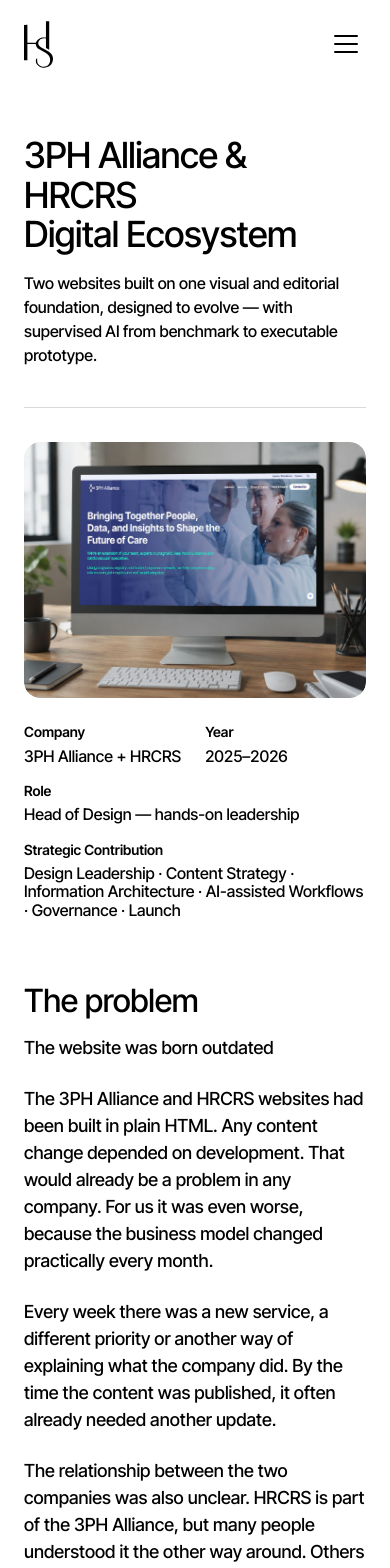
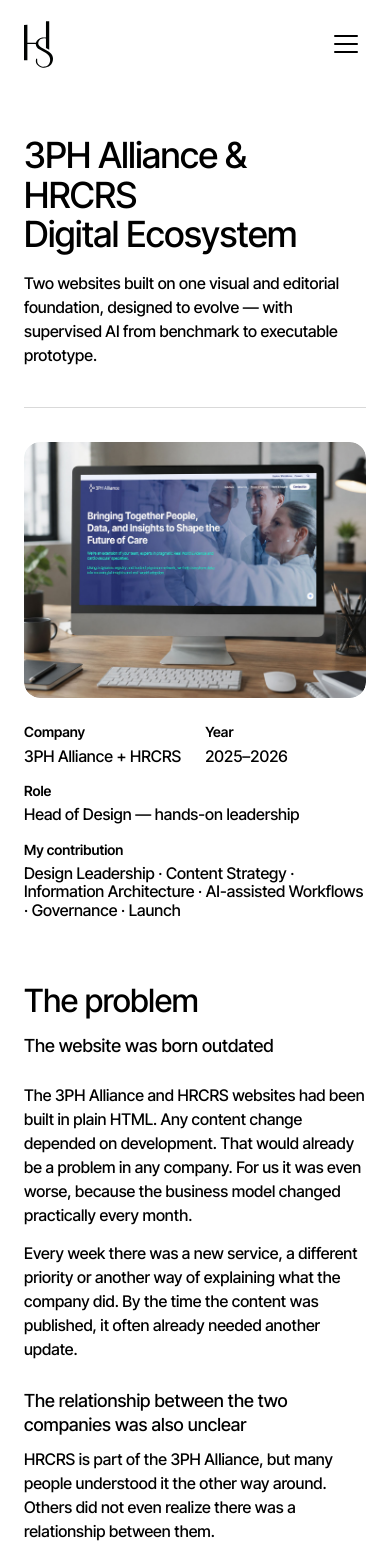
Before and after one commit to rikicx/portfolio-henrique, a React (Vite) app: page /en/work/3ph-hrcrs-digital-ecosystem in a window 390 px wide. Shown: the top 1568 px of the page. Built offline with nearby package versions, Linux system fonts and the light colour scheme.

Commit message:
feat: refine 3PH case editorial rhythm

```diff
--- a/src/content/en/case-3ph-hrcrs.js
+++ b/src/content/en/case-3ph-hrcrs.js
@@ -22,7 +22,7 @@ export default {
       { label: 'Role', value: 'Head of Design — hands-on leadership' },
     ],
     strategic: {
-      label: 'Strategic Contribution',
+      label: 'My contribution',
       value:
         'Design Leadership · Content Strategy · Information Architecture · AI-assisted Workflows · Governance · Launch',
     },
@@ -30,11 +30,25 @@ export default {
   problem: {
     label: 'The problem',
     title: 'The website was born outdated',
+    blocks: [
+      {
         paragraphs: [
           'The 3PH Alliance and HRCRS websites had been built in plain HTML. Any content change depended on development. That would already be a problem in any company. For us it was even worse, because the business model changed practically every month.',
           'Every week there was a new service, a different priority or another way of explaining what the company did. By the time the content was published, it often already needed another update.',
-      'The relationship between the two companies was also unclear. HRCRS is part of the 3PH Alliance, but many people understood it the other way around. Others did not even realize there was a relationship between them.',
-      'The work also began under schedule pressure. Beyond redesigning the experience, we would need to organize a discourse that was still evolving and create a sustainable way to publish its next versions.',
+        ],
+      },
+      {
+        heading: 'The relationship between the two companies was also unclear',
+        paragraphs: [
+          'HRCRS is part of the 3PH Alliance, but many people understood it the other way around. Others did not even realize there was a relationship between them.',
+        ],
+      },
+      {
+        heading: 'The work also began under schedule pressure',
+        paragraphs: [
+          'Beyond redesigning the experience, we would need to organize a discourse that was still evolving and create a sustainable way to publish its next versions.',
+        ],
+      },
     ],
   },
   centralQuestion: {
@@ -49,11 +63,25 @@ export default {
       'Structural benchmark using defined criteria to identify recurring patterns across pages in the sector.',
     kicker: 'First, we needed to organize the discourse',
     title: 'Comparing the sector with verifiable criteria',
-    paragraphs: [
+    introParagraphs: [
       'We already knew the main competitors. The challenge was not deciding who to observe, but comparing the websites consistently. Before collecting anything, we defined the analysis criteria: navigation structure, menu organization, reading time, recurring patterns and the way services and differentiators were presented.',
       'We turned those criteria into a prompt used with Claude. The model navigated public competitor information and organized a first analysis in Markdown, recording website structure and the source of each finding. Page captures complemented the reference material.',
-      'We did not treat the document as a finished conclusion. We returned to the websites to verify findings, complete partial extractions and correct interpretations that went beyond what the source supported. When an interpretation was plausible but could not be proved, it stayed explicitly marked as “apparent.” When there was not enough support, we removed it.',
-      'This shifted the manual work away from collecting every competitor in full and toward verification, correction and gap filling. The benchmark gave us a common basis for discussing content and navigation without turning AI inferences into facts.',
+    ],
+    reviewBlocks: [
+      {
+        heading: 'We did not treat the document as a finished conclusion',
+        paragraphs: [
+          'We returned to the websites to verify findings, complete partial extractions and correct interpretations that went beyond what the source supported.',
+          'When an interpretation was plausible but could not be proved, it stayed explicitly marked as “apparent.” When there was not enough support, we removed it.',
+        ],
+      },
+      {
+        heading: 'Without turning AI inferences into facts',
+        paragraphs: [
+          'This shifted the manual work away from collecting every competitor in full and toward verification, correction and gap filling.',
+          'The benchmark gave us a common basis for discussing content and navigation.',
+        ],
+      },
     ],
     evidence: {
       label: 'Image pending: benchmark with sources and review',
@@ -63,12 +91,33 @@ export default {
   },
   contentStructure: {
     title: 'Turning a sales presentation into an experience that could stand on its own',
+    blocks: [
+      {
+        heading: 'The website had already reached the project under schedule pressure',
         paragraphs: [
-      'The website had already reached the project under schedule pressure. Content production was not part of Design’s original scope, but the area needed to absorb it for the delivery to move forward.',
-      'We used sales decks, the brand guidelines and examples of the company’s language as sources. These were institutional and commercial materials; no patient data or other sensitive information entered this workflow. Before requesting copy proposals, we asked the AI to explain the business model in its own words. The team compared that interpretation with the materials and its business knowledge, correcting inconsistencies before moving on.',
-      'For each page, we explored two or three content alternatives. Every block had to respond coherently to three criteria: narrative purpose, target emotion and core message. When a proposal did not sustain the intended storytelling, we adjusted the context and instructions and started another creation or adaptation round.',
+          'Content production was not part of Design’s original scope, but the area needed to absorb it for the delivery to move forward.',
+        ],
+      },
+      {
+        heading: 'Sales decks, brand guidelines and examples of the company’s language',
+        paragraphs: [
+          'These were institutional and commercial materials; no patient data or other sensitive information entered this workflow.',
+          'Before requesting copy proposals, we asked the AI to explain the business model in its own words. The team compared that interpretation with the materials and its business knowledge, correcting inconsistencies before moving on.',
+        ],
+      },
+      {
+        heading: 'Narrative purpose, target emotion and core message',
+        paragraphs: [
+          'For each page, we explored two or three content alternatives. Every block had to respond coherently to those three criteria. When a proposal did not sustain the intended storytelling, we adjusted the context and instructions and started another creation or adaptation round.',
           'AI produced first alternatives; Design refined them and selected a direction. Once that path had been chosen, Marketing and Sales leadership reviewed and validated the content.',
+        ],
+      },
+      {
+        emphasis: true,
+        paragraphs: [
           'That distinction mattered: a slide deck has someone presenting it. The website needed to communicate the same value proposition to a broader audience without relying on the context of a meeting.',
+        ],
+      },
     ],
     lightboxOpenAriaLabel: 'Enlarge content architecture',
     imgAlt:
@@ -83,10 +132,27 @@ export default {
       'The websites needed to feel like part of the same organization without looking like copies of each other. My team created a Design System from scratch, sharing colors, typography, spacing, components and interaction patterns.',
       'The visual foundation was the same. What changed was the discourse, the tone and the way each company presented its services. My role was to guide those decisions and keep the two experiences coherent.',
     ],
-    aiParagraphs: [
-      'Once that foundation and its components were available in Figma, I centralized the operation of Claude Code connected to the file through Figma MCP. Using the content and direction we had already defined, the model suggested possible page compositions. AI did not create the Design System or determine the final solution: we treated its proposals as layout hypotheses.',
+    aiBlocks: [
+      {
+        heading: 'Layout hypotheses',
+        paragraphs: [
+          'Once that foundation and its components were available in Figma, I centralized the operation of Claude Code connected to the file through Figma MCP. Using the content and direction we had already defined, the model suggested possible page compositions.',
+          'AI did not create the Design System or determine the final solution: we treated its proposals as layout hypotheses.',
+        ],
+      },
+      {
+        heading: 'Exploration, refinement and QA',
+        paragraphs: [
           'The designers led the exploration, refinement and delivery of the layouts, as well as QA, with frequent alignment throughout the process. I reviewed the material before higher-risk discussions.',
-      'We discussed the refined proposals with C-level leaders, stakeholders and Marketing. The criterion was not visual preference. We assessed whether each direction preserved the narrative used in sales presentations while remaining self-explanatory for someone arriving at the website without prior context.',
+        ],
+      },
+      {
+        heading: 'The criterion was not visual preference',
+        paragraphs: [
+          'We discussed the refined proposals with C-level leaders, stakeholders and Marketing.',
+          'We assessed whether each direction preserved the narrative used in sales presentations while remaining self-explanatory for someone arriving at the website without prior context.',
+        ],
+      },
     ],
     imgAlt:
       'Design System shared between the 3PH Alliance and HRCRS websites, with colors, typography, components and interaction patterns',
@@ -115,24 +181,65 @@ export default {
     caption:
       'Weekly ceremonies connecting stakeholders, Technology, Design and Scientific Affairs around decisions and next steps.',
     title: 'Keeping the project moving was also part of the job',
+    blocks: [
+      {
         paragraphs: [
           'Demands arrived with urgency, but decisions involved different areas and leadership levels.',
+        ],
+      },
+      {
+        heading: 'Higher-risk points',
+        paragraphs: [
           'As a hands-on Head, I delegated exploration, layout delivery and much of the QA to the designers, with frequent alignment. I personally took on the higher-risk points: reviewing the analysis, leading the content architecture, operating the Claude Code–Figma workflow, reviewing what would be presented and leading conversations with C-level leaders and stakeholders.',
+        ],
+      },
+      {
+        heading: 'Prepared decisions',
+        paragraphs: [
           'To keep the project from stalling, I organized weekly status meetings with the context summarized, the available options and a clear recommendation.',
           'Instead of bringing open problems to the meetings, I brought prepared decisions.',
+        ],
+      },
+      {
+        heading: 'Interface between Design and the contractor',
+        paragraphs: [
           'After decisions were made, I also acted as the interface between Design and the contractor, following what would be delivered and making sure the solution worked in the real environment.',
+        ],
+      },
     ],
   },
   implementation: {
     title: 'From Figma to an executable prototype',
-    introParagraphs: [
+    introBlocks: [
+      {
+        paragraphs: [
           'Figma remained the visual reference for the project, but the handoff was not limited to static screens. With Claude Code connected to Figma through MCP, we turned the approved layouts into an executable prototype that complemented the Design file.',
-      'The prototype had no front-end, back-end or CMS integration and was not treated as production code. Before handoff, the team visually compared the result with Figma and tested it at different resolutions and on different devices. We corrected inconsistencies before the material reached the contractor.',
         ],
-    continuationParagraphs: [
+      },
+      {
+        heading: 'It was not production code',
+        paragraphs: [
+          'The prototype had no front-end, back-end or CMS integration and was not treated as production code.',
+          'Before handoff, the team visually compared the result with Figma and tested it at different resolutions and on different devices. We corrected inconsistencies before the material reached the contractor.',
+        ],
+      },
+    ],
+    continuationBlocks: [
+      {
+        heading: 'Complementary references',
+        paragraphs: [
           'The contractor received Figma and the prototype as complementary references. They could reuse parts of its structure instead of starting from static screens alone, while taking responsibility for routes, back-end functionality and CMS integration. This made the transition to implementation more direct.',
           'My team stayed close throughout implementation, following responsiveness, search, forms, CMS and visual adjustments. I coordinated communication between the contractor, Technology, Design and stakeholders, as well as QA and validation rounds before each release.',
-      'The same rule applied at every stage: an AI output advanced only after the appropriate checkpoint — source verification in the benchmark, editorial review and business validation for content, Design refinement for layouts or visual testing for the prototype. AI accelerated exploration and translation between artifacts; responsibility for decisions remained with people.',
+        ],
+      },
+      {
+        heading: 'The same rule applied at every stage',
+        emphasis: true,
+        paragraphs: [
+          'An AI output advanced only after the appropriate checkpoint — source verification in the benchmark, editorial review and business validation for content, Design refinement for layouts or visual testing for the prototype.',
+          'AI accelerated exploration and translation between artifacts; responsibility for decisions remained with people.',
+        ],
+      },
     ],
     evidence: {
       label: 'Image pending: executable prototype at different resolutions',
--- a/src/pages/cases/ThreePHHrcrsPage.jsx
+++ b/src/pages/cases/ThreePHHrcrsPage.jsx
@@ -37,6 +37,28 @@ function EvidencePlaceholder({ evidence, className = '' }) {
       </div>
       <figcaption className={styles.caption}>{evidence.caption}</figcaption>
     </figure>
+  )
+}
+
+function EditorialBlocks({ blocks, className = '' }) {
+  return (
+    <div className={`${styles.editorialBlocks} ${className}`.trim()}>
+      {blocks.map((block, index) => (
+        <div
+          key={block.heading || index}
+          className={`${styles.editorialBlock} ${block.emphasis ? styles.editorialBlockEmphasis : ''}`.trim()}
+        >
+          {block.heading && (
+            <h3 className={styles.editorialLead}>{block.heading}</h3>
+          )}
+          <div className={styles.editorialParagraphs}>
+            {block.paragraphs.map((paragraph, paragraphIndex) => (
+              <p key={paragraphIndex}>{paragraph}</p>
+            ))}
+          </div>
+        </div>
+      ))}
+    </div>
   )
 }
 
@@ -121,10 +143,8 @@ export default function ThreePHHrcrsPage() {
               {c.problem.label}
             </h2>
             <div className={styles.problemaText}>
-              <p>{c.problem.title}</p>
-              {c.problem.paragraphs.map((paragraph, index) => (
-                <p key={index}>{paragraph}</p>
-              ))}
+              <h3 className={styles.editorialSectionLead}>{c.problem.title}</h3>
+              <EditorialBlocks blocks={c.problem.blocks} />
             </div>
           </div>
         </div>
@@ -164,18 +184,17 @@ export default function ThreePHHrcrsPage() {
                 {c.benchmark.title}
               </h2>
               <div className={styles.bodyTextBlock}>
-                {c.benchmark.paragraphs.slice(0, 2).map((paragraph, index) => (
+                {c.benchmark.introParagraphs.map((paragraph, index) => (
                   <p key={index}>{paragraph}</p>
                 ))}
               </div>
             </div>
           </div>
           <div className={styles.benchmarkReviewLayout}>
-            <div className={`${styles.bodyTextBlock} ${styles.benchmarkReviewText}`}>
-              {c.benchmark.paragraphs.slice(2).map((paragraph, index) => (
-                <p key={index}>{paragraph}</p>
-              ))}
-            </div>
+            <EditorialBlocks
+              blocks={c.benchmark.reviewBlocks}
+              className={styles.benchmarkReviewText}
+            />
             <EvidencePlaceholder
               evidence={c.benchmark.evidence}
               className={styles.benchmarkEvidence}
@@ -192,11 +211,7 @@ export default function ThreePHHrcrsPage() {
               <h2 id="content-structure-title" className={styles.sectionHeading}>
                 {c.contentStructure.title}
               </h2>
-              <div className={styles.bodyTextBlock}>
-                {c.contentStructure.paragraphs.map((paragraph, index) => (
-                  <p key={index}>{paragraph}</p>
-                ))}
-              </div>
+              <EditorialBlocks blocks={c.contentStructure.blocks} />
             </div>
             <figure className={styles.contentStructureFigure}>
               <button
@@ -246,11 +261,10 @@ export default function ThreePHHrcrsPage() {
               evidence={c.designSystem.evidence}
               className={styles.designSystemEvidence}
             />
-            <div className={`${styles.bodyTextBlockWide} ${styles.designSystemAiText}`}>
-              {c.designSystem.aiParagraphs.map((paragraph, index) => (
-                <p key={index}>{paragraph}</p>
-              ))}
-            </div>
+            <EditorialBlocks
+              blocks={c.designSystem.aiBlocks}
+              className={styles.designSystemAiText}
+            />
           </div>
         </div>
       </RevealSection>
@@ -301,11 +315,7 @@ export default function ThreePHHrcrsPage() {
               <h2 id="governance-title" className={styles.sectionHeading}>
                 {c.governance.title}
               </h2>
-              <div className={styles.bodyTextBlock}>
-                {c.governance.paragraphs.map((paragraph, index) => (
-                  <p key={index}>{paragraph}</p>
-                ))}
-              </div>
+              <EditorialBlocks blocks={c.governance.blocks} />
             </div>
           </div>
         </div>
@@ -330,17 +340,15 @@ export default function ThreePHHrcrsPage() {
                   className={styles.webflowLogo}
                 />
               </div>
-              <div className={styles.implementationText}>
-                {c.implementation.introParagraphs.map((paragraph, index) => (
-                  <p key={index}>{paragraph}</p>
-                ))}
-              </div>
+              <EditorialBlocks
+                blocks={c.implementation.introBlocks}
+                className={styles.implementationText}
+              />
             </div>
-            <div className={`${styles.implementationText} ${styles.implementationContinuation}`}>
-              {c.implementation.continuationParagraphs.map((paragraph, index) => (
-                <p key={index}>{paragraph}</p>
-              ))}
-            </div>
+            <EditorialBlocks
+              blocks={c.implementation.continuationBlocks}
+              className={`${styles.implementationText} ${styles.implementationContinuation}`}
+            />
           </div>
         </div>
       </RevealSection>
--- a/src/pages/cases/ThreePHHrcrsPage.module.css
+++ b/src/pages/cases/ThreePHHrcrsPage.module.css
@@ -288,7 +288,7 @@
   display: grid;
   grid-template-columns: minmax(0, 1fr) minmax(0, 1fr);
   gap: 24px;
-  align-items: center;
+  align-items: start;
   margin-top: 48px;
 }
 
@@ -378,9 +378,9 @@
 .designSystemAiLayout {
   display: grid;
   grid-template-columns: minmax(0, 1fr) minmax(0, 1fr);
-  grid-template-areas: "copy evidence";
+  grid-template-areas: "evidence copy";
   gap: 48px;
-  align-items: center;
+  align-items: start;
   margin-top: 48px;
 }
 
@@ -472,7 +472,7 @@
   display: grid;
   grid-template-columns: minmax(0, 1fr) minmax(0, 1fr);
   gap: 40px 48px;
-  align-items: center;
+  align-items: start;
 }
 
 .implementationBox {
@@ -1429,7 +1429,7 @@
     gap: 6px;
   }
 
-  /* Atuação Estratégica ocupa toda a largura. */
+  /* Minha atuação ocupa toda a largura. */
   .metaItem:nth-child(4) {
     grid-column: 1 / -1;
   }
@@ -2074,8 +2074,8 @@
 }
 
 .benchmarkEvidence {
-  width: 76%;
-  margin: 0 0 0 auto;
+  width: 100%;
+  margin: 0;
 }
 
 .benchmarkEvidence .evidencePlaceholder {
@@ -2089,8 +2089,8 @@
 
 .designSystemEvidence {
   grid-area: evidence;
-  width: 92%;
-  justify-self: end;
+  width: 100%;
+  justify-self: stretch;
 }
 
 .designSystemEvidence .evidencePlaceholder {
@@ -2143,8 +2143,8 @@
 
   .benchmarkEvidence {
     order: 1;
-    width: 82%;
-    margin: 0 0 0 auto;
+    width: 100%;
+    margin: 0;
   }
 
   .benchmarkText .bodyTextBlock {
@@ -2198,8 +2198,8 @@
 
   .implementationEvidence {
     order: 1;
-    width: 88%;
-    margin: 0 auto;
+    width: 100%;
+    margin: 0;
   }
 
   .implementationBox {
@@ -2222,8 +2222,8 @@
 @media (min-width: 769px) and (max-width: 1024px) {
   .benchmarkEvidence {
     order: 1;
-    width: 64%;
-    margin: 0 0 0 auto;
+    width: 100%;
+    margin: 0;
   }
 
   .benchmarkText .bodyTextBlock {
@@ -2262,10 +2262,14 @@
 
   .designSystemAiLayout {
     order: 4;
+    display: flex;
+    flex-direction: column;
+    gap: 24px;
     margin-top: 32px;
   }
 
   .designSystemAiText {
+    order: 2;
     margin: 0;
   }
 
@@ -2277,8 +2281,8 @@
 
   .implementationEvidence {
     order: 1;
-    width: 68%;
-    margin: 0 auto;
+    width: 100%;
+    margin: 0;
   }
 
   .implementationBox {
@@ -2290,3 +2294,190 @@
     margin-top: 0;
   }
 }
+
+/* ─── Ritmo editorial ───────────────────────────────────────────────────── */
+.editorialSectionLead,
+.editorialLead {
+  margin: 0;
+  color: var(--color-text-primary);
+  font-size: 24px;
+  font-weight: 500;
+  line-height: 1.25;
+  letter-spacing: -0.24px;
+}
+
+.editorialBlocks {
+  display: flex;
+  flex-direction: column;
+  gap: 36px;
+  min-width: 0;
+}
+
+.editorialBlock {
+  display: flex;
+  flex-direction: column;
+  gap: 12px;
+  min-width: 0;
+}
+
+.editorialParagraphs {
+  display: flex;
+  flex-direction: column;
+  gap: 16px;
+}
+
+.editorialParagraphs p {
+  margin: 0;
+  color: var(--color-text-primary);
+  font-size: 20px;
+  font-weight: 500;
+  line-height: 1.45;
+}
+
+.editorialBlockEmphasis {
+  padding-top: 24px;
+  border-top: 1px solid var(--color-border-subtle);
+}
+
+.problemaText .editorialBlocks {
+  max-width: 900px;
+}
+
+.implementationBox .editorialBlocks {
+  max-width: 943px;
+  gap: 24px;
+}
+
+@media (max-width: 768px) {
+  .editorialSectionLead,
+  .editorialLead {
+    font-size: 18px;
+    line-height: 1.35;
+    letter-spacing: 0;
+  }
+
+  .editorialBlocks {
+    gap: 28px;
+  }
+
+  .editorialBlock {
+    gap: 10px;
+  }
+
+  .editorialParagraphs {
+    gap: 14px;
+  }
+
+  .editorialParagraphs p {
+    font-size: 16px;
+    line-height: 1.5;
+  }
+
+  .editorialBlockEmphasis {
+    padding-top: 20px;
+  }
+
+  .problemaText .editorialBlocks,
+  .implementationBox .editorialBlocks {
+    max-width: none;
+  }
+
+  .implementationBox .editorialBlocks {
+    gap: 24px;
+  }
+}
+
+@media (min-width: 769px) and (max-width: 1024px) {
+  .editorialSectionLead,
+  .editorialLead {
+    font-size: 22px;
+    line-height: 1.3;
+    letter-spacing: -0.22px;
+  }
+
+  .editorialBlocks {
+    gap: 32px;
+  }
+
+  .editorialParagraphs p {
+    font-size: 18px;
+    line-height: 1.5;
+  }
+
+  .problemaText .editorialBlocks,
+  .implementationBox .editorialBlocks {
+    max-width: none;
+  }
+}
+
+/* O problema — distribui o conteúdo sem alongar a barra editorial em telas largas. */
+@media (min-width: 1025px) and (max-width: 1279px) {
+  .problemaSection .problemaText {
+    padding: 40px 48px;
+  }
+
+  .problemaSection .problemaText > .editorialBlocks {
+    max-width: 820px;
+    gap: 28px;
+  }
+}
+
+@media (min-width: 1280px) {
+  .problemaSection .problemaText {
+    justify-content: flex-start;
+    gap: 24px;
+    padding: 40px 48px;
+  }
+
+  .problemaSection .problemaText > .editorialBlocks {
+    display: grid;
+    grid-template-columns: minmax(0, 1.08fr) minmax(0, 0.92fr);
+    gap: 24px 48px;
+    width: 100%;
+    max-width: none;
+    align-items: start;
+  }
+
+  .problemaSection .editorialBlock:first-child {
+    grid-column: 1;
+    grid-row: 1 / span 2;
+  }
+
+  .problemaSection .editorialBlock:nth-child(2) {
+    grid-column: 2;
+    grid-row: 1;
+  }
+
+  .problemaSection .editorialBlock:nth-child(3) {
+    grid-column: 2;
+    grid-row: 2;
+  }
+}
+
+@media (max-width: 768px) {
+  .problemaSection .editorialParagraphs p {
+    font-size: 16px;
+    line-height: 1.5;
+  }
+
+  .contentStructureText > .editorialBlocks {
+    order: 3;
+    width: 100%;
+    max-width: none;
+    margin: 16px 0 0;
+  }
+
+  .governanceText > .editorialBlocks {
+    order: 3;
+    width: 100%;
+    max-width: none;
+  }
+}
+
+@media (min-width: 769px) and (max-width: 1024px) {
+  .governanceText > .editorialBlocks {
+    order: 3;
+    width: 100%;
+    max-width: 820px;
+  }
+}
```
Also changed, not shown: src/content/pt/case-3ph-hrcrs.js (+123 -16 lines). Lines whose indentation alone changed are shown as unchanged.
